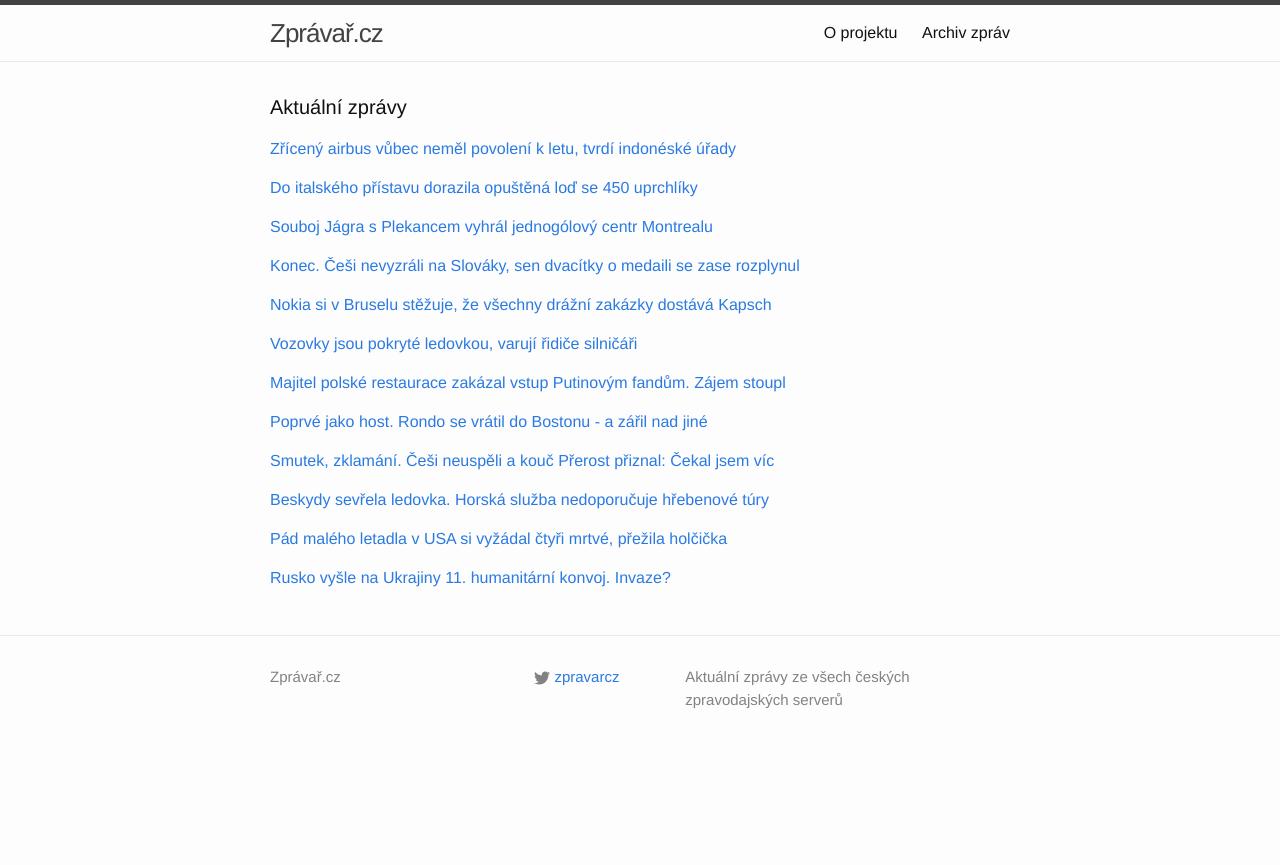
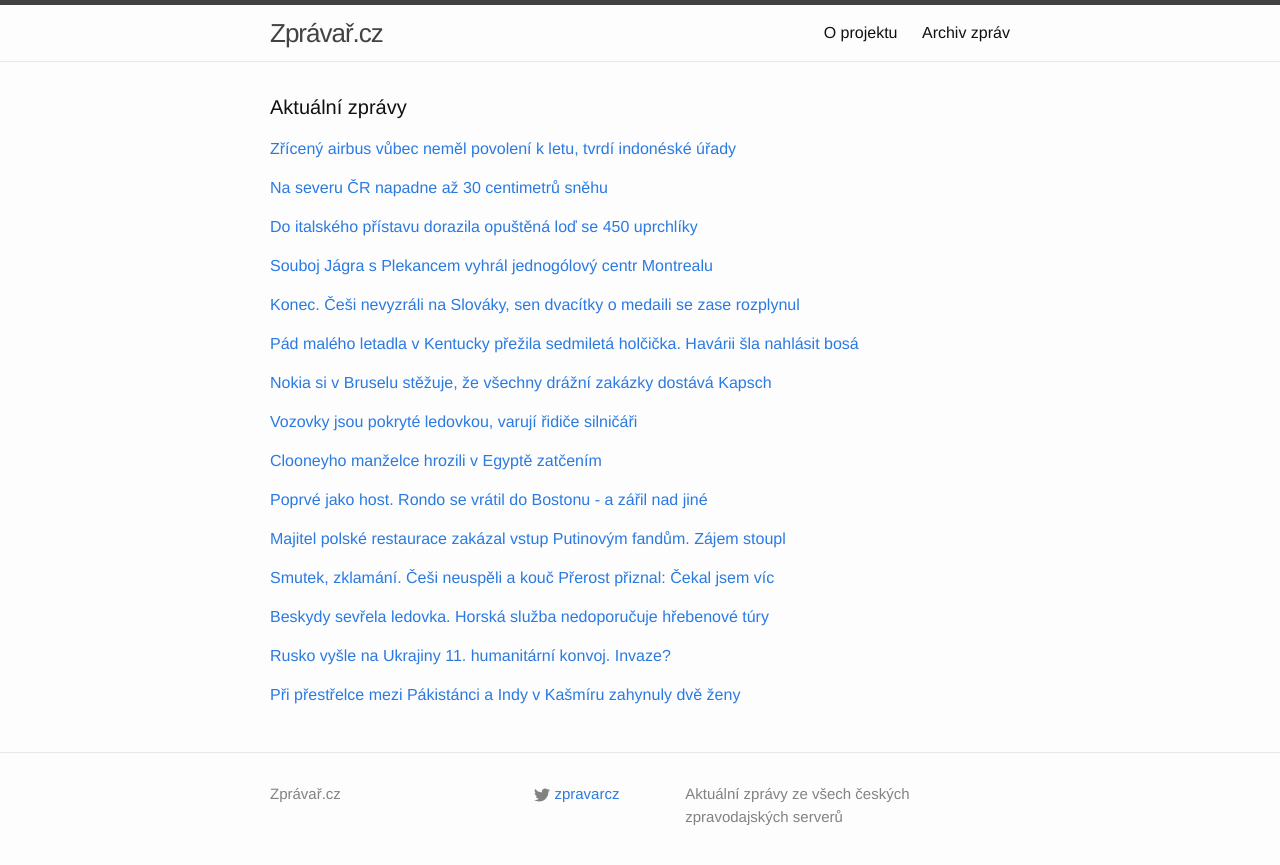
Before and after one commit to adliska/zpravar, a Jekyll site: the page built from index.html, in a window 1280 px wide. Shown: the top 865 px of the page. Built offline with Jekyll 4.4.1, drawn with Linux system fonts in a browser that asks for light colours; some of the changed lines change nothing that is shown.

Commit message:
zpravar news update

```diff
--- a/index.html
+++ b/index.html
@@ -23,8 +23,19 @@ layout: default
 <li><a href=http://zpravy.aktualne.cz/zahranici/v-mori-se-nasly-casti-zriceneho-letounu-vytahli-na-30-obeti/r~5163aeb6930d11e49f60002590604f2e/>V moři se našly části zříceného letounu, vytáhli na 30 obětí - zpravy.aktualne.cz</a></li>
 <li><a href=http://www.rozhlas.cz/_zprava/patraci-tymy-zrejme-nasly-dve-casti-indoneskeho-letounu-airasia--1439057>Pátrací týmy zřejmě našly dvě části indonéského letounu AirAsia - www.rozhlas.cz</a></li>
 </ul>
-</div><p><a href="javascript:;" onclick="toggle_visibility('zpravy1')">Do italského přístavu dorazila opuštěná loď se 450 uprchlíky</a></p>
+</div><p><a href="javascript:;" onclick="toggle_visibility('zpravy1')">Na severu ČR napadne až 30 centimetrů sněhu</a></p>
 <div id="zpravy1" style="display:none">
+<ul>
+<li><a href=http://www.novinky.cz/domaci/357726-na-severu-cr-napadne-az-30-centimetru-snehu.html>Na severu ČR napadne až 30 centimetrů sněhu - www.novinky.cz</a></li>
+<li><a href=http://www.lidovky.cz/v-cesku-bude-snezit-na-horach-napadne-az-30-centimetru-snehu-pns-/zpravy-domov.aspx?c=A150103_112312_ln_domov_mct>V Česku bude sněžit, na horách napadne až 30 centimetrů sněhu  - www.lidovky.cz</a></li>
+<li><a href=http://zpravy.aktualne.cz/pocasi/po-ledovce-se-do-ceska-vrati-snih-do-nedele-napadne-i-30-cm/r~05da521e933111e49e4b0025900fea04/>Po ledovce se do Česka vrátí sníh. Do neděle napadne i 30 cm - zpravy.aktualne.cz</a></li>
+<li><a href=http://www.denik.cz/z_domova/na-severu-cech-do-nedele-napadne-az-30-centimetru-snehu-20150103.html>Na severu Čech do neděle napadne až 30 centimetrů sněhu - www.denik.cz</a></li>
+<li><a href=http://www.tyden.cz/rubriky/domaci/pocasi/napadne-az-30-centimetru-snehu-hrozi-jazyky_328988.html>Napadne až 30 centimetrů sněhu, hrozí jazyky - www.tyden.cz</a></li>
+<li><a href=http://www.ceskenoviny.cz/zpravy/zpravy/v-cesku-bude-snezit-na-severu-do-nedele-napadne-az-30-cm-snehu/1164541>V Česku bude sněžit, na severu do neděle napadne až 30 cm sněhu - www.ceskenoviny.cz</a></li>
+<li><a href=http://zpravy.idnes.cz/na-horach-ma-napadnout-az-30-centimetru-snehu-hrozi-i-jazyky-pa9-/domaci.aspx?c=A150103_104130_domaci_wlk>Na horách má napadnout až 30 centimetrů sněhu. Hrozí i jazyky - zpravy.idnes.cz</a></li>
+</ul>
+</div><p><a href="javascript:;" onclick="toggle_visibility('zpravy2')">Do italského přístavu dorazila opuštěná loď se 450 uprchlíky</a></p>
+<div id="zpravy2" style="display:none">
 <ul>
 <li><a href=http://echo24.cz/a/i9hMF>Do italského přístavu dorazila opuštěná loď se 450 uprchlíky - echo24.cz</a></li>
 <li><a href=http://www.novinky.cz/zahranicni/evropa/357722-italove-zachranili-dalsi-lod-duchu.html>Italové zachránili další „loď duchů“ - www.novinky.cz</a></li>
@@ -33,8 +44,8 @@ layout: default
 <li><a href=http://zpravy.idnes.cz/do-italskeho-pristavu-dorazila-opustena-lod-se-450-uprchliky-pq3-/zahranicni.aspx?c=A150103_072156_zahranicni_zt>Do italského přístavu dorazila opuštěná loď se 450 uprchlíky - zpravy.idnes.cz</a></li>
 <li><a href=http://www.ceskatelevize.cz/ct24/svet/296991-lod-duchu-dorazila-do-pristavu-na-palube-jsou-stovky-bezencu/>"Loď duchů" dorazila do přístavu, na palubě jsou stovky běženců - www.ceskatelevize.cz</a></li>
 </ul>
-</div><p><a href="javascript:;" onclick="toggle_visibility('zpravy2')">Souboj Jágra s Plekancem vyhrál jednogólový centr Montrealu</a></p>
-<div id="zpravy2" style="display:none">
+</div><p><a href="javascript:;" onclick="toggle_visibility('zpravy3')">Souboj Jágra s Plekancem vyhrál jednogólový centr Montrealu</a></p>
+<div id="zpravy3" style="display:none">
 <ul>
 <li><a href=http://www.tyden.cz/rubriky/sport/hokej/nhl/souboj-jagra-s-plekancem-vyhral-jednogolovy-centr-montrealu_328970.html>Souboj Jágra s Plekancem vyhrál jednogólový centr Montrealu - www.tyden.cz</a></li>
 <li><a href=http://www.rozhlas.cz/_zprava/hokejista-tomas-plekanec-pecetil-vyhru-montrealu-nad-new-jersey--1439060>Hokejista Tomáš Plekanec pečetil výhru Montrealu nad New Jersey - www.rozhlas.cz</a></li>
@@ -43,8 +54,8 @@ layout: default
 <li><a href=http://sport.aktualne.cz/jagr-a-spol-zase-ostrouhali-dorazil-je-plekancuv-gol/r~9ddaf7f0931111e4b6d20025900fea04/>Jágr a spol. zase ostrouhali, dorazil je Plekancův gól - sport.aktualne.cz</a></li>
 <li><a href=http://hokej.idnes.cz/plekanec-pojistil-vyhru-montrealu-dtw-/nhl.aspx?c=A150103_071623_nhl_Mkr>Plekanec pojistil výhru Montrealu v New Jersey, Jágr jednou asistoval - hokej.idnes.cz</a></li>
 </ul>
-</div><p><a href="javascript:;" onclick="toggle_visibility('zpravy3')">Konec. Češi nevyzráli na Slováky, sen dvacítky o medaili se zase rozplynul</a></p>
-<div id="zpravy3" style="display:none">
+</div><p><a href="javascript:;" onclick="toggle_visibility('zpravy4')">Konec. Češi nevyzráli na Slováky, sen dvacítky o medaili se zase rozplynul</a></p>
+<div id="zpravy4" style="display:none">
 <ul>
 <li><a href=http://www.denik.cz/hokej/konec-cesi-nevyzrali-na-slovaky-sen-dvacitky-o-medaili-se-zase-rozplynul-2015010.html>Konec. Češi nevyzráli na Slováky, sen dvacítky o medaili se zase rozplynul - www.denik.cz</a></li>
 <li><a href=http://sport.lidovky.cz/ceska-dvacitka-na-ms-konci-podlehla-ve-ctvrtfinale-sr-0-3-p1b-/hokej.aspx?c=A150103_034152_ln-sport-hokej_oka>Opět bez medaile. Hokejoví junioři prohráli na MS 0:3 se Slováky  - sport.lidovky.cz</a></li>
@@ -53,8 +64,17 @@ layout: default
 <li><a href=http://www.rozhlas.cz/_zprava/ceska-hokejova-dvacitka-na-ms-konci-ve-ctvrtfinale-podlehla-slovensku-03--1439043>Česká hokejová dvacítka na MS končí, ve čtvrtfinále podlehla Slovensku 0:3 - www.rozhlas.cz</a></li>
 <li><a href=http://www.sportovninoviny.cz/zpravy/dvacitka-na-ms-konci-podlehla-ve-ctvrtfinale-slovensku/1164243>Dvacítka na MS končí, podlehla ve čtvrtfinále Slovensku - www.sportovninoviny.cz</a></li>
 </ul>
-</div><p><a href="javascript:;" onclick="toggle_visibility('zpravy4')">Nokia si v Bruselu stěžuje, že všechny drážní zakázky dostává Kapsch</a></p>
-<div id="zpravy4" style="display:none">
+</div><p><a href="javascript:;" onclick="toggle_visibility('zpravy5')">Pád malého letadla v Kentucky přežila sedmiletá holčička. Havárii šla nahlásit bosá</a></p>
+<div id="zpravy5" style="display:none">
+<ul>
+<li><a href=http://www.novinky.cz/zahranicni/amerika/357718-pad-maleho-letadla-v-kentucky-prezila-sedmileta-holcicka-havarii-sla-nahlasit-bosa.html>Pád malého letadla v Kentucky přežila sedmiletá holčička. Havárii šla nahlásit bosá - www.novinky.cz</a></li>
+<li><a href=http://echo24.cz/a/iApa5>Sedmiletá dívka přežila pád malého letadla - echo24.cz</a></li>
+<li><a href=http://www.ceskenoviny.cz/zpravy/zpravy/pad-maleho-letadla-v-usa-si-vyzadal-ctyri-mrtve-prezila-holcicka/1164485>Pád malého letadla v USA si vyžádal čtyři mrtvé, přežila holčička - www.ceskenoviny.cz</a></li>
+<li><a href=http://zpravy.aktualne.cz/zahranici/pad-letadla-si-vyzadal-ctyri-mrtve-sedmileta-divka-prezila/r~7e9b352c931511e4b98c002590604f2e/>Pád letadla si vyžadal čtyři mrtvé, sedmiletá dívka přežila - zpravy.aktualne.cz</a></li>
+<li><a href=http://www.novinky.cz/zahranicni/amerika/357718-pad-maleho-letadla-v-kentucky-prezila-sedmileta-holcicka-po-nehode-sla-domu.html>Pád malého letadla v Kentucky přežila sedmiletá holčička. Po nehodě šla domů - www.novinky.cz</a></li>
+</ul>
+</div><p><a href="javascript:;" onclick="toggle_visibility('zpravy6')">Nokia si v Bruselu stěžuje, že všechny drážní zakázky dostává Kapsch</a></p>
+<div id="zpravy6" style="display:none">
 <ul>
 <li><a href=http://ekonomika.idnes.cz/stiznosti-nokia-na-to-ze-szdc-uprednostnuje-kapsch-fx5-/eko-doprava.aspx?c=A150103_2127969_eko-doprava_wlk>Nokia si v Bruselu stěžuje, že všechny drážní zakázky dostává Kapsch - ekonomika.idnes.cz</a></li>
 <li><a href=http://zpravy.e15.cz/byznys/doprava-a-logistika/kapsch-ma-v-cesku-vsechny-drazni-zakazky-stezuje-si-nokia-v-bruselu-1149639>Kapsch má v Česku všechny drážní zakázky, stěžuje si Nokia v Bruselu - zpravy.e15.cz</a></li>
@@ -62,8 +82,8 @@ layout: default
 <li><a href=http://zpravy.aktualne.cz/domaci/nokia-si-v-bruselu-stezuje-ze-zakazky-v-cesku-vyhral-kapsch/r~7787cb34931411e4b98c002590604f2e/>Nokia si v Bruselu stěžuje, že zakázky v Česku vyhrál Kapsch - zpravy.aktualne.cz</a></li>
 <li><a href=http://www.financninoviny.cz/zpravodajstvi/zpravy/nokia-si-u-ek-stezuje-ze-vsechny-drazni-zakazky-ma-kapsch/1164481>Nokia si u EK stěžuje, že všechny drážní zakázky má Kapsch - www.financninoviny.cz</a></li>
 </ul>
-</div><p><a href="javascript:;" onclick="toggle_visibility('zpravy5')">Vozovky jsou pokryté ledovkou, varují řidiče silničáři</a></p>
-<div id="zpravy5" style="display:none">
+</div><p><a href="javascript:;" onclick="toggle_visibility('zpravy7')">Vozovky jsou pokryté ledovkou, varují řidiče silničáři</a></p>
+<div id="zpravy7" style="display:none">
 <ul>
 <li><a href=http://zpravy.aktualne.cz/domaci/silnicari-varuji-na-severu-cech-pred-ledovkou/r~cbc83828931e11e498be002590604f2e/>Vozovky jsou pokryté ledovkou, varují řidiče silničáři - zpravy.aktualne.cz</a></li>
 <li><a href=http://zpravy.idnes.cz/silnice-jsou-misty-namrzle-dd9-/domaci.aspx?c=A150103_082441_domaci_zt>Silnice v Česku přes noc namrzaly. Místy leží zledovatělý sníh - zpravy.idnes.cz</a></li>
@@ -71,50 +91,58 @@ layout: default
 <li><a href=http://www.ceskenoviny.cz/zpravy/zpravy/na-silnicich-v-noci-misty-snezilo-jinde-silnice-namrzaly/1164492>Na silnicích v noci místy sněžilo, jinde silnice namrzaly - www.ceskenoviny.cz</a></li>
 <li><a href=http://www.denik.cz/z_domova/nektere-silnice-mohou-namrzat-silnicari-doporucuji-opatrnost-20150103.html>Některé silnice mohou namrzat. Silničáři doporučují opatrnost - www.denik.cz</a></li>
 </ul>
-</div><p><a href="javascript:;" onclick="toggle_visibility('zpravy6')">Majitel polské restaurace zakázal vstup Putinovým fandům. Zájem stoupl</a></p>
-<div id="zpravy6" style="display:none">
+</div><p><a href="javascript:;" onclick="toggle_visibility('zpravy8')">Clooneyho manželce hrozili v Egyptě zatčením</a></p>
+<div id="zpravy8" style="display:none">
+<ul>
+<li><a href=http://echo24.cz/a/igYwB>Clooneyho manželce hrozili v Egyptě zatčením - echo24.cz</a></li>
+<li><a href=http://www.tyden.cz/rubriky/zahranici/afrika/manzelce-george-clooneyho-hrozili-v-egypte-zatcenim_328987.html>Manželce George Clooneyho hrozili v Egyptě zatčením - www.tyden.cz</a></li>
+<li><a href=http://www.novinky.cz/zahranicni/svet/357725-egypt-pohrozil-zatcenim-manzelce-george-clooneyho.html>Egypt pohrozil zatčením manželce George Clooneyho - www.novinky.cz</a></li>
+<li><a href=http://zpravy.aktualne.cz/zahranici/manzelce-herce-george-clooneyho-hrozili-v-egypte-zatcenim/r~de7bae64932d11e49e4b0025900fea04/>Manželce herce George Clooneyho hrozili v Egyptě zatčením - zpravy.aktualne.cz</a></li>
+</ul>
+</div><p><a href="javascript:;" onclick="toggle_visibility('zpravy9')">Poprvé jako host. Rondo se vrátil do Bostonu - a zářil nad jiné</a></p>
+<div id="zpravy9" style="display:none">
+<ul>
+<li><a href=http://sport.idnes.cz/nba-basketbal-denni-souhrn-dc7-/basket.aspx?c=A150103_101452_sport-basket_ten>Poprvé jako host. Rondo se vrátil do Bostonu - a zářil nad jiné - sport.idnes.cz</a></li>
+<li><a href=http://www.denik.cz/ostatni_sport/rondo-v-nba-zaril-pri-navratu-do-bostonu-a-rekl-byl-to-zvlastni-den-20150103.html>Rondo v NBA zářil při návratu do Bostonu a řekl: Byl to zvláštní den - www.denik.cz</a></li>
+<li><a href=http://sport.aktualne.cz/nba/r~5fdb90ee931711e49e4b0025900fea04/>Rondo v NBA zářil při návratu do Bostonu - sport.aktualne.cz</a></li>
+<li><a href=http://www.sportovninoviny.cz/zpravy/rondo-v-nba-zaril-pri-navratu-do-bostonu/1164529>Rondo v NBA zářil při návratu do Bostonu - www.sportovninoviny.cz</a></li>
+</ul>
+</div><p><a href="javascript:;" onclick="toggle_visibility('zpravy10')">Majitel polské restaurace zakázal vstup Putinovým fandům. Zájem stoupl</a></p>
+<div id="zpravy10" style="display:none">
 <ul>
 <li><a href=http://zahranicni.ihned.cz/evropa-slovensko/c1-63327560-majitel-polske-restaurace-zakazal-vstup-putinovym-fandum-zajem-stoupl>Majitel polské restaurace zakázal vstup Putinovým fandům. Zájem stoupl - zahranicni.ihned.cz</a></li>
 <li><a href=http://echo24.cz/a/wGHFb>Putinovcům nenaléváme, nařídil majitel restaurace. A uspěl - echo24.cz</a></li>
 <li><a href=http://www.tyden.cz/rubriky/zahranici/evropa/restaurace-zakazala-vstup-putinovym-fandum-zajem-stoupl_328967.html>Restaurace zakázala vstup Putinovým fandům. Zájem stoupl - www.tyden.cz</a></li>
 <li><a href=http://zpravy.aktualne.cz/zahranici/majitel-restaurace-zakazal-vstup-fandum-putina-zajem-stoupl/r~a1f250fe931111e4aff10025900fea04/>Majitel restaurace zakázal vstup fandům Putina. Zájem stoupl - zpravy.aktualne.cz</a></li>
 </ul>
-</div><p><a href="javascript:;" onclick="toggle_visibility('zpravy7')">Poprvé jako host. Rondo se vrátil do Bostonu - a zářil nad jiné</a></p>
-<div id="zpravy7" style="display:none">
-<ul>
-<li><a href=http://sport.idnes.cz/nba-basketbal-denni-souhrn-dc7-/basket.aspx?c=A150103_101452_sport-basket_ten>Poprvé jako host. Rondo se vrátil do Bostonu - a zářil nad jiné - sport.idnes.cz</a></li>
-<li><a href=http://www.denik.cz/ostatni_sport/rondo-v-nba-zaril-pri-navratu-do-bostonu-a-rekl-byl-to-zvlastni-den-20150103.html>Rondo v NBA zářil při návratu do Bostonu a řekl: Byl to zvláštní den - www.denik.cz</a></li>
-<li><a href=http://sport.aktualne.cz/nba/r~5fdb90ee931711e49e4b0025900fea04/>Rondo v NBA zářil při návratu do Bostonu - sport.aktualne.cz</a></li>
-<li><a href=http://www.sportovninoviny.cz/zpravy/rondo-v-nba-zaril-pri-navratu-do-bostonu/1164529>Rondo v NBA zářil při návratu do Bostonu - www.sportovninoviny.cz</a></li>
-</ul>
-</div><p><a href="javascript:;" onclick="toggle_visibility('zpravy8')">Smutek, zklamání. Češi neuspěli a kouč Přerost přiznal: Čekal jsem víc</a></p>
-<div id="zpravy8" style="display:none">
+</div><p><a href="javascript:;" onclick="toggle_visibility('zpravy11')">Smutek, zklamání. Češi neuspěli a kouč Přerost přiznal: Čekal jsem víc</a></p>
+<div id="zpravy11" style="display:none">
 <ul>
 <li><a href=http://www.denik.cz/hokej/smutek-zklamani-cesi-neuspeli-a-kouc-prerost-priznal-cekal-jsem-vic-20150103.html>Smutek, zklamání. Češi neuspěli a kouč Přerost přiznal: Čekal jsem víc - www.denik.cz</a></li>
 <li><a href=http://www.tyden.cz/rubriky/sport/hokej/reprezentace/smutek-pro-prohre-se-slovaky-tym-mel-na-vic-vi-kouc_328971.html>Smutek pro prohře se Slováky. Tým měl na víc, ví kouč - www.tyden.cz</a></li>
 <li><a href=http://www.sportovninoviny.cz/zpravy/bez-golu-muzeme-tezko-neceho-dosahnout-smutni-hokejova-dvacitka/1164504>Bez gólu můžeme těžko něčeho dosáhnout, smutní hokejová dvacítka - www.sportovninoviny.cz</a></li>
 <li><a href=http://sport.aktualne.cz/zklamani-neuspech-prohra-se-slovaky-nebyla-smula-vi-hraci/r~b7a2872e931c11e490f70025900fea04/>Zklamání, neúspěch. Prohra se Slováky nebyla smůla, ví hráči - sport.aktualne.cz</a></li>
 </ul>
-</div><p><a href="javascript:;" onclick="toggle_visibility('zpravy9')">Beskydy sevřela ledovka. Horská služba nedoporučuje hřebenové túry</a></p>
-<div id="zpravy9" style="display:none">
+</div><p><a href="javascript:;" onclick="toggle_visibility('zpravy12')">Beskydy sevřela ledovka. Horská služba nedoporučuje hřebenové túry</a></p>
+<div id="zpravy12" style="display:none">
 <ul>
 <li><a href=http://www.denik.cz/z_domova/beskydy-sevrela-ledovka-horska-sluzba-nedoporucuje-hrebenove-tury-20150103.html>Beskydy sevřela ledovka. Horská služba nedoporučuje hřebenové túry - www.denik.cz</a></li>
 <li><a href=http://ostrava.idnes.cz/beskydy-ledovka-varovani-horska-sluzba-fco-/ostrava-zpravy.aspx?c=A150103_102623_ostrava-zpravy_wlk>Beskydské cesty jsou čistý led, varuje horská služba. Túry si rozmyslete - ostrava.idnes.cz</a></li>
 <li><a href=http://www.tyden.cz/rubriky/domaci/pocasi/beskydy-sevrela-ledovka-silnice-v-cesku-namrzaji_328984.html>Beskydy sevřela ledovka, silnice v Česku namrzají - www.tyden.cz</a></li>
 <li><a href=http://www.novinky.cz/domaci/357723-beskydy-sevrela-ledovka.html>Beskydy sevřela ledovka - www.novinky.cz</a></li>
 </ul>
-</div><p><a href="javascript:;" onclick="toggle_visibility('zpravy10')">Pád malého letadla v USA si vyžádal čtyři mrtvé, přežila holčička</a></p>
-<div id="zpravy10" style="display:none">
-<ul>
-<li><a href=http://www.ceskenoviny.cz/zpravy/zpravy/pad-maleho-letadla-v-usa-si-vyzadal-ctyri-mrtve-prezila-holcicka/1164485>Pád malého letadla v USA si vyžádal čtyři mrtvé, přežila holčička - www.ceskenoviny.cz</a></li>
-<li><a href=http://zpravy.aktualne.cz/zahranici/pad-letadla-si-vyzadal-ctyri-mrtve-sedmileta-divka-prezila/r~7e9b352c931511e4b98c002590604f2e/>Pád letadla si vyžadal čtyři mrtvé, sedmiletá dívka přežila - zpravy.aktualne.cz</a></li>
-<li><a href=http://www.novinky.cz/zahranicni/amerika/357718-pad-maleho-letadla-v-kentucky-prezila-sedmileta-holcicka-po-nehode-sla-domu.html>Pád malého letadla v Kentucky přežila sedmiletá holčička. Po nehodě šla domů - www.novinky.cz</a></li>
-</ul>
-</div><p><a href="javascript:;" onclick="toggle_visibility('zpravy11')">Rusko vyšle na Ukrajiny 11. humanitární konvoj. Invaze?</a></p>
-<div id="zpravy11" style="display:none">
+</div><p><a href="javascript:;" onclick="toggle_visibility('zpravy13')">Rusko vyšle na Ukrajiny 11. humanitární konvoj. Invaze?</a></p>
+<div id="zpravy13" style="display:none">
 <ul>
 <li><a href=http://www.tyden.cz/rubriky/zahranici/rusko-a-okoli/rusko-vysle-na-ukrajiny-11-humanitarni-konvoj-invaze_328981.html>Rusko vyšle na Ukrajiny 11. humanitární konvoj. Invaze? - www.tyden.cz</a></li>
 <li><a href=http://zpravy.aktualne.cz/zahranici/zive-sobota-3-ledna-ukrajina-rusko-separatiste/r~8b53ffd48a7711e49e4b0025900fea04/>Živě: Rusko vyšle Ukrajinu další humanitární konvoj - zpravy.aktualne.cz</a></li>
 <li><a href=http://www.ceskenoviny.cz/zpravy/zpravy/rusko-vysle-na-vychod-ukrajiny-jiz-jedenacty-humanitarni-konvoj/1164527>Rusko vyšle na východ Ukrajiny již jedenáctý humanitární konvoj - www.ceskenoviny.cz</a></li>
 </ul>
+</div><p><a href="javascript:;" onclick="toggle_visibility('zpravy14')">Při přestřelce mezi Pákistánci a Indy v Kašmíru zahynuly dvě ženy</a></p>
+<div id="zpravy14" style="display:none">
+<ul>
+<li><a href=http://www.ceskenoviny.cz/zpravy/zpravy/pri-prestrelce-mezi-pakistanci-a-indy-v-kasmiru-zahynuly-dve-zeny/1164495>Při přestřelce mezi Pákistánci a Indy v Kašmíru zahynuly dvě ženy - www.ceskenoviny.cz</a></li>
+<li><a href=http://www.ceskenoviny.cz/zpravy/zpravy/indove-pry-zastrelili-v-kasmiru-trinactiletou-pakistanku/1164495>Indové prý zastřelili v Kašmíru třináctiletou Pákistánku - www.ceskenoviny.cz</a></li>
+<li><a href=http://zpravy.aktualne.cz/zahranici/incident-skoncil-smrti-divku-pry-zastrelila-indicka-straz/r~77413986931811e49bec0025900fea04/>Incident skončil smrtí, dívku prý zastřelila indická stráž - zpravy.aktualne.cz</a></li>
+</ul>
 </div></div>
```
